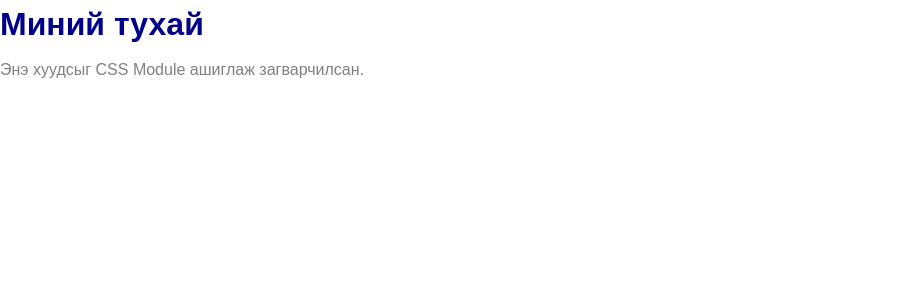
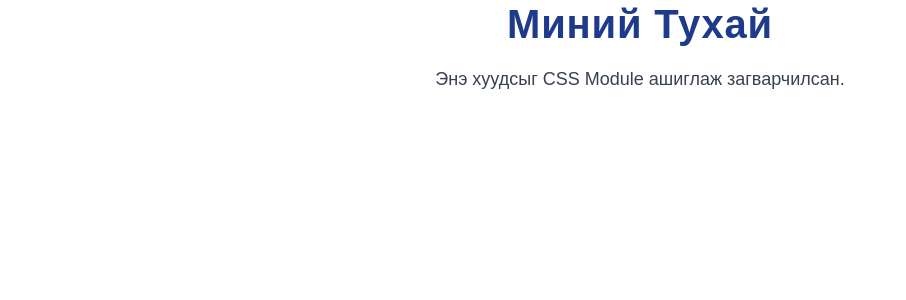
Before and after one commit to xvclenwn/lab1, a Next.js app: page / in a window 1280 px wide. Shown: the top 300 px of the page, without its empty margins (0-906 px from the left). Built offline with nearby package versions, Linux system fonts and the light colour scheme.

Commit message:
Added Header and some css

```diff
--- a/app/about/page.module.css
+++ b/app/about/page.module.css
@@ -1,9 +1,22 @@
 .title {
-  font-size: 2rem;
-  font-weight: bold;
-  color: darkblue;
+  font-size: 2.5rem;
+  font-weight: 800;
+  color: #1e3a8a;
+  text-align: center;
+  margin-bottom: 1rem;
+  letter-spacing: 0.8px;
+  line-height: 1.2;
+  text-transform: capitalize;
 }
+
 .description {
-  color: gray;
-  margin-top: 10px;
+  font-size: 1.125rem;
+  color: #374151;
+  margin-top: 1rem;
+  line-height: 1.75;
+  text-align: center;
+  max-width: 650px;
+  margin-left: auto;
+  margin-right: auto;
+  padding: 0 1rem;
 }
--- a/app/about/page.tsx
+++ b/app/about/page.tsx
@@ -1,11 +1,14 @@
+import Header from "../components/Header";
+import styles from "./page.module.css";
+
 export default function About() {
   return (
-    <div className="p-8">
-      <h1 className="text-3xl font-bold text-blue-600">Миний тухай</h1>
-      <p className="mt-4 text-gray-700">
-        Би Next.js ашиглаж веб хөгжүүлэлт сурч байна.
-      </p>
-      <p className="mt-2">Миний хобби: унших, аялах, программчлал.</p>
-    </div>
-  )
+    <>
+      <Header />
+      <main className="p-6">
+        <h2 className={styles.title}>Миний тухай</h2>
+        <p className={styles.description}> Хүслэн гээд "Програмчин" залуу .</p>
+      </main>
+    </>
+  );
 }
```
